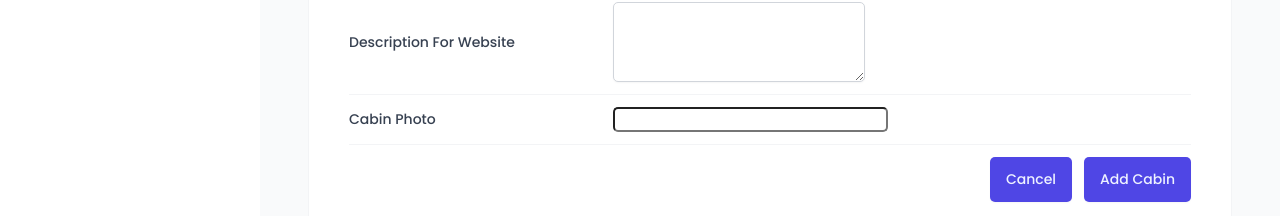
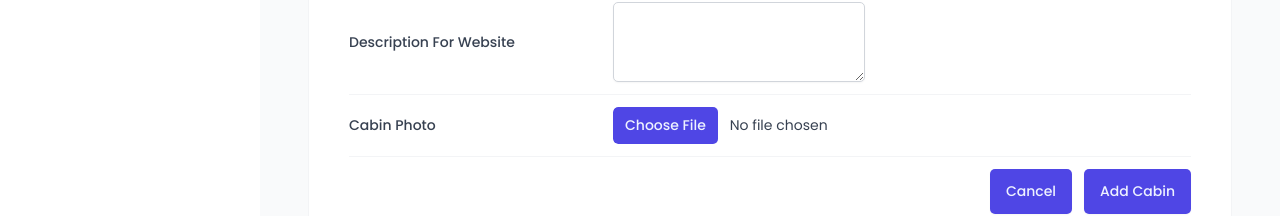
Before and after one commit to ritikkamboj/the-wild-oasis, a React (Vite) app: page /cabins in a window 1280 px wide. Both pictures are taken after a click on the button "Add New Cabin". Shown: the part 576-792 px from the top of the page. Built offline with nearby package versions, Linux system fonts and the light colour scheme; no server answers; the database is empty; a web font is replaced by a local one.

Commit message:
we use the attrs feature of input styled tag to define file type from there

```diff
--- a/src/features/cabins/CreateCabinForm.jsx
+++ b/src/features/cabins/CreateCabinForm.jsx
@@ -140,7 +140,7 @@ function CreateCabinForm() {
 
       <FormRow2 label="Cabin Photo">
 
-        <FileInput id="image" accept="image/*" />
+        <FileInput id="image" accept="image/*"  {...register("name", { required: "This field is Required" })} />
       </FormRow2>
 
       <FormRow2>
--- a/src/ui/FileInput.jsx
+++ b/src/ui/FileInput.jsx
@@ -1,6 +1,6 @@
 import styled from "styled-components";
 
-const FileInput = styled.input`
+const FileInput = styled.input.attrs({type : "file"})`
   font-size: 1.4rem;
   border-radius: var(--border-radius-sm);
 
```
